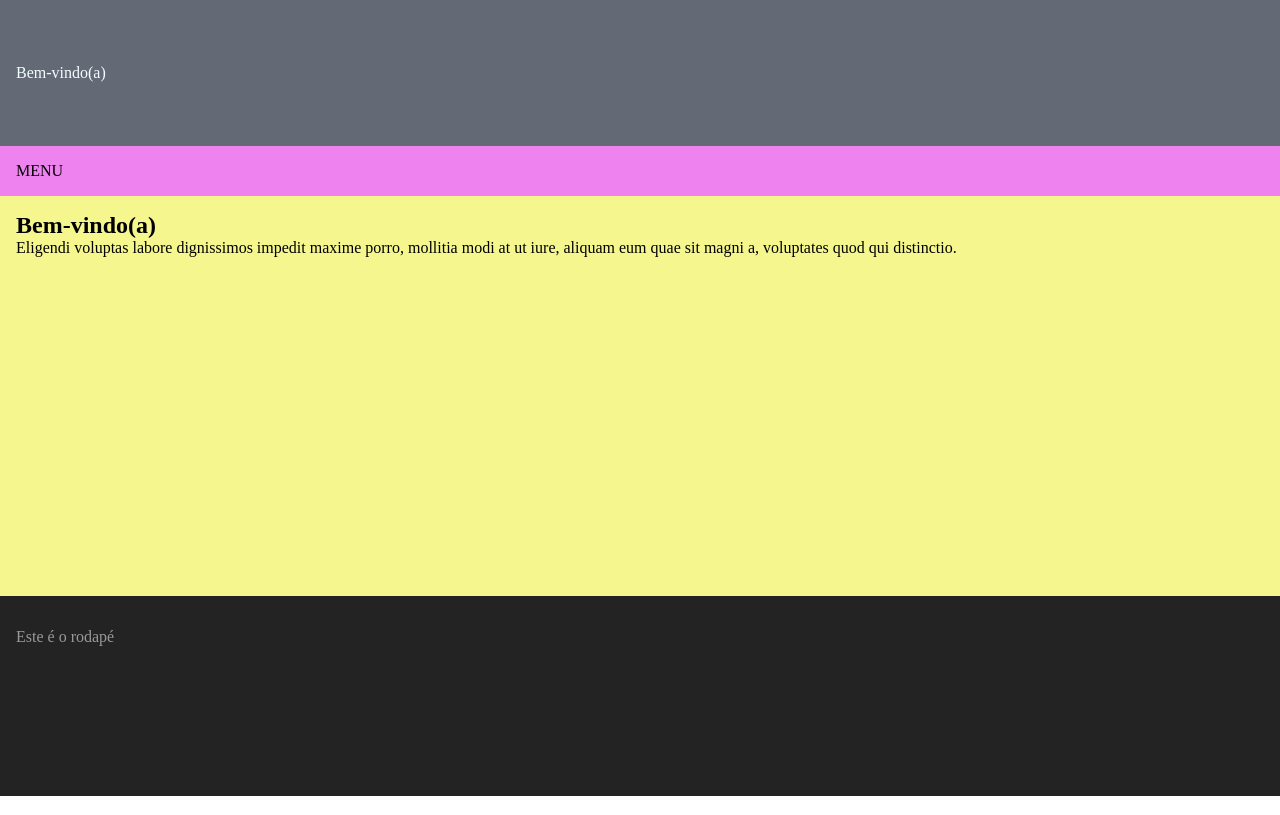
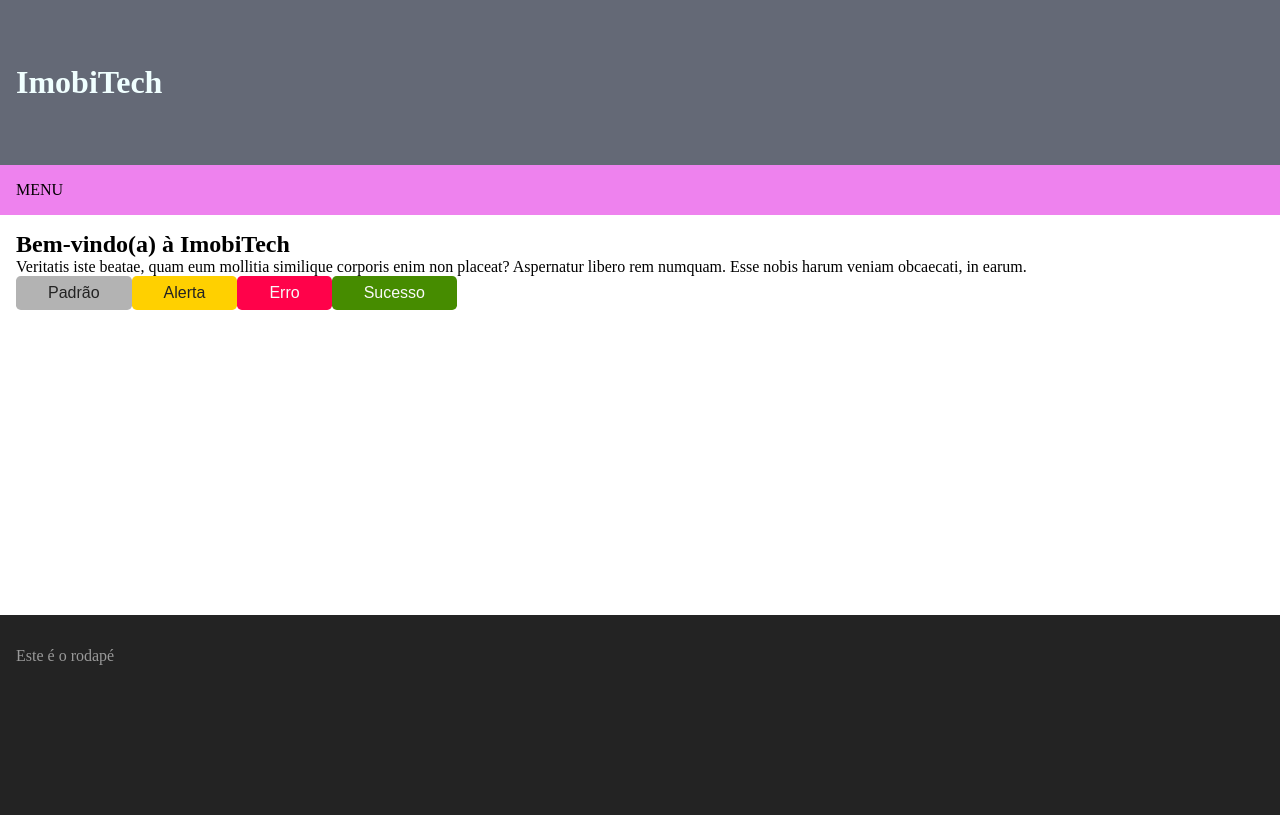
Before and after one commit to tayara-kerlen/React, a React (Vite) app: page / in a window 1280 px wide. Built offline with nearby package versions, Linux system fonts and the light colour scheme.

Commit message:
Props em React

```diff
--- /dev/null
+++ b/src/components/Button/Button.css
@@ -0,0 +1,30 @@
+
+button {
+    font-size: 1rem;
+    background-color: #b3b3b3;
+    color: #232323;
+    padding: 0.5rem 32px;
+    border: none;
+    border-radius: 0.3rem;
+    transition: 0.5s;
+}
+
+button:hover {
+    cursor: pointer;
+    filter: brightness(1.1);
+}
+
+.sucesso {
+    background-color: #468c00;
+    color: #f9f9f9;
+}
+
+.alerta {
+    background-color: #ffd000;
+    color: #232323;
+}
+
+.erro {
+    background-color: #ff024a;
+    color: #f9f9f9;
+}
--- /dev/null
+++ b/src/components/Button/Button.jsx
@@ -0,0 +1,17 @@
+import './Button.css';
+
+export default function Button(props) {
+    return (
+        <>
+            <button type={props.tipo} className={props.class}>
+                {props.titulo}
+            </button>
+        </>
+    );
+}
+
+/* props do button
+    - titulo (Cadastrar, Login, Limpar)
+    - tipo (submit, button, reset)
+    - class (sucesso, alerta, erro)
+*/
--- a/src/components/Header/Header.jsx
+++ b/src/components/Header/Header.jsx
@@ -1,11 +1,11 @@
 import './Header.css';
 
 // Component
-function Header() {
+function Header(props) {
     return(
         <>
             <header>
-                Bem-vindo(a)
+                <h1>{props.logo}</h1>
             </header>
         </>
     );
--- a/src/components/Main/Main.css
+++ b/src/components/Main/Main.css
@@ -1,6 +1,6 @@
 
 main {
-    background-color: #f6f68e;
+    background-color: #ffffff;
     min-height: 25rem;
     padding: 1rem;
 }
--- a/src/components/Main/Main.jsx
+++ b/src/components/Main/Main.jsx
@@ -1,13 +1,24 @@
 
+import Button from '../Button/Button';
 import './Main.css';
 
-export default function Main() {
+export default function Main(props) {
     return (
         <>
             <main>
-                <h2>Bem-vindo(a)</h2>
+                <h2>{props.titulo}</h2>
 
-                <p>Eligendi voluptas labore dignissimos impedit maxime porro, mollitia modi at ut iure, aliquam eum quae sit magni a, voluptates quod qui distinctio.</p>
+                <p>{props.texto1}</p>
+
+                <Button titulo="Padrão" />
+                <Button titulo="Alerta" class="alerta" />
+                <Button titulo="Erro" class="erro" />
+                <Button titulo="Sucesso" class="sucesso" />
+
+                {/* props do button
+    - titulo (Cadastrar, Login, Limpar)
+    - tipo (submit, button, reset)
+    - class (sucesso, alerta, erro) */}
             </main>
         </>
     );
--- a/src/pages/Home/index.jsx
+++ b/src/pages/Home/index.jsx
@@ -7,10 +7,16 @@ import Nav from '../../components/Nav/Nav';
 function Home() {
     return(
         <>
-            <Header />
+            <Header logo="ImobiTech" />
+
             <Nav />
-            <Main />
-            <Footer />
+
+            <Main
+                titulo="Bem-vindo(a) à ImobiTech"
+                texto1="Veritatis iste beatae, quam eum mollitia similique corporis enim non placeat? Aspernatur libero rem numquam. Esse nobis harum veniam obcaecati, in earum."
+            />
+
+            <Footer contato="contato@imobitech.com.br" />
         </>
     );
 }
```
